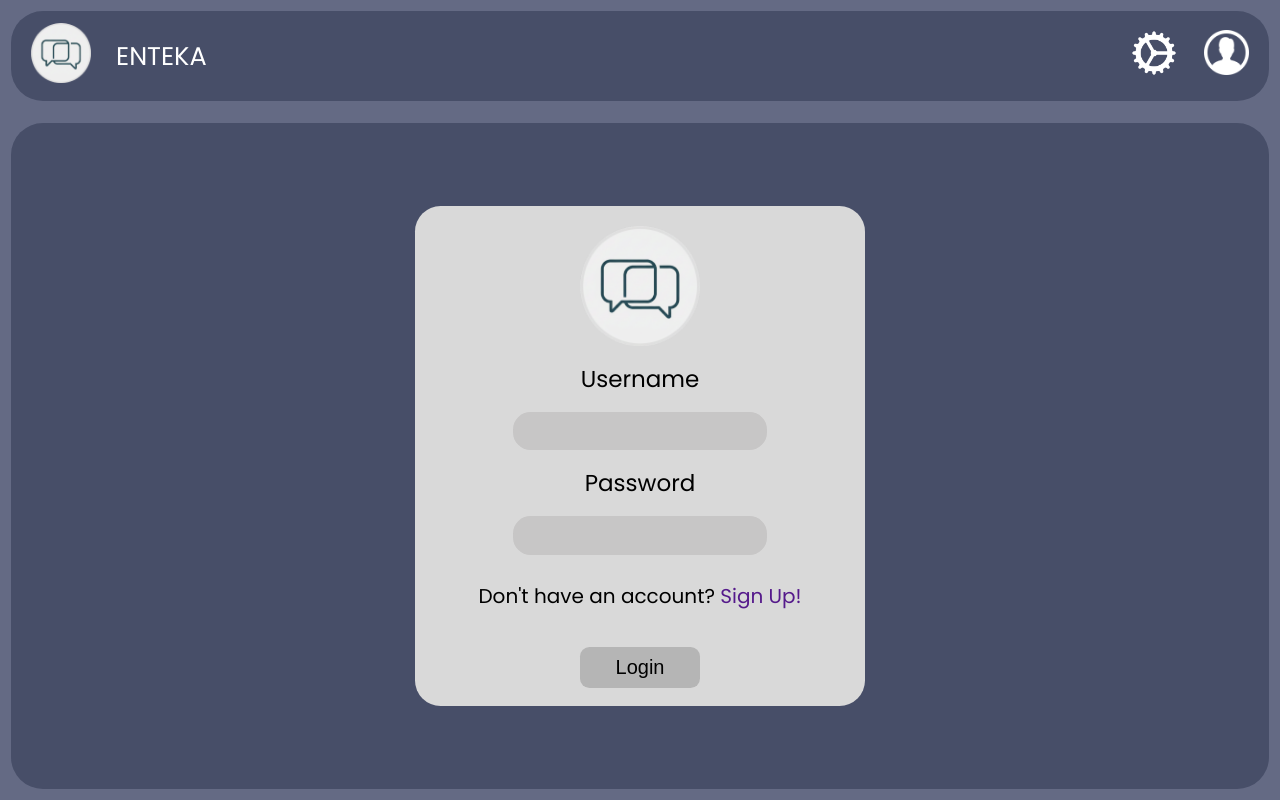
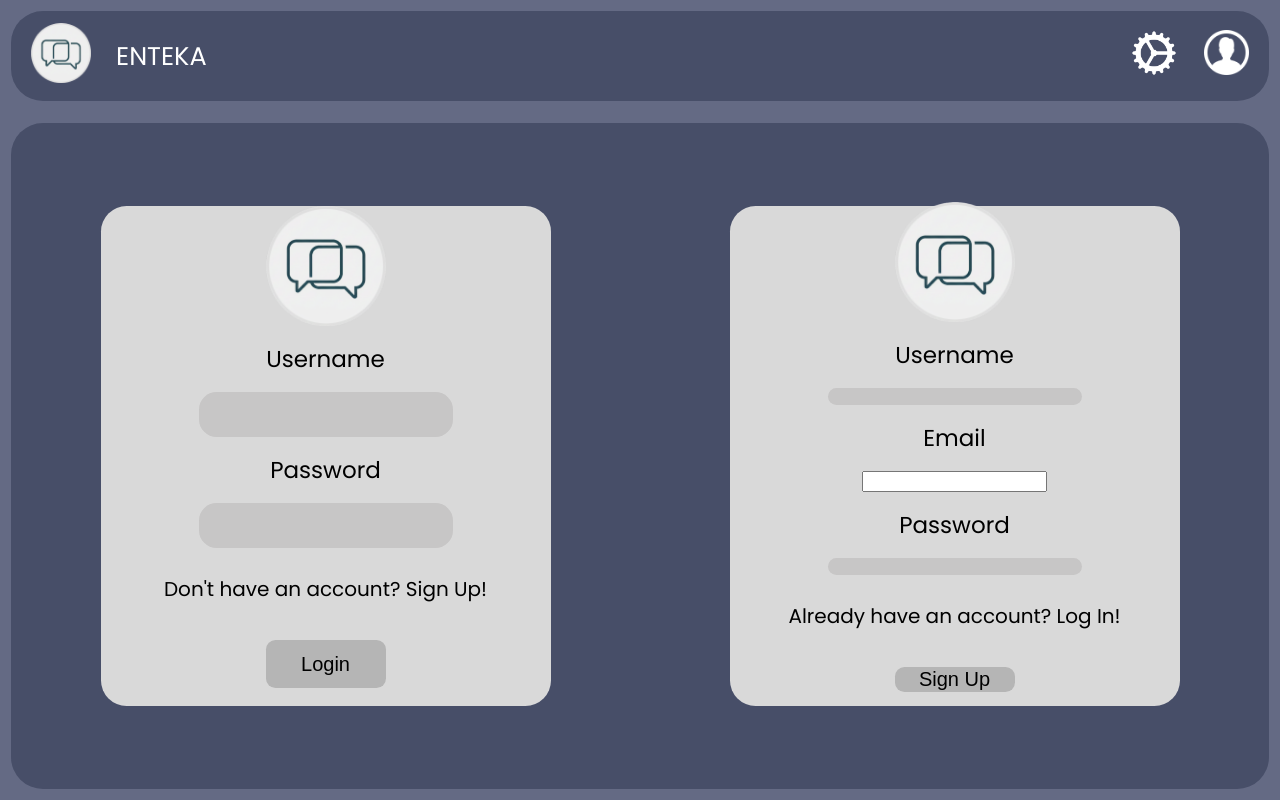
Before and after one commit to joackimgr/EntekaApp, a plain HTML site: page index.html in a window 1280 px wide. Drawn offline with Linux system fonts and the light colour scheme.

Commit message:
Created a sign up form

```diff
--- a/index.html
+++ b/index.html
@@ -29,15 +29,27 @@
         </div>
       </nav>
       <div class="section">
-        <form action="post">
-            <img src="./images/EntekaLogo.png" alt="EntekaLogo" width="120px" height="120px" id="logoOnForm">
-            <label for="username">Username</label>
-            <input type="text" name="username" id="username">
-            <label for="password">Password</label>
-            <input type="password" name="password" id="password">
-            <p>Don't have an account? <a href="" id="signUp"><span>Sign Up!</span></a></p>
+        <form action="post" id="logInForm">
+            <img src="./images/EntekaLogo.png" alt="EntekaLogo" width="120px" height="120px" id="logoOnLogInForm">
+            <label for="logInUsername">Username</label>
+            <input type="text" name="username" id="logInUsername" required>
+            <label for="logInPassword">Password</label>
+            <input type="password" name="password" id="logInPassword" required>
+            <p>Don't have an account? <span id="signUp">Sign Up!</span></p>
             <input type="Submit" value="Login">
         </form>
+        <form action="post" id="signUpForm">
+            <img src="./images/EntekaLogo.png" alt="EntekaLogo" width="120px" height="120px" id="logoOnSignUpForm">
+            <label for="signUpUsername">Username</label>
+            <input type="text" name="username" id="signUpUsername" required>
+            <label for="signUpEmail">Email</label>
+            <input type="email" name="email" id="signUpEmail" required>
+            <label for="signUpPassword">Password</label>
+            <input type="password" name="password" id="signUpPassword" required>
+            <p>Already have an account? <span id="logIn">Log In!</span></p>
+            <input type="Submit" value="Sign Up">
+        </form>
       </div>
+      <script src="scripts/script.js"></script>
 </body>
 </html>
```
